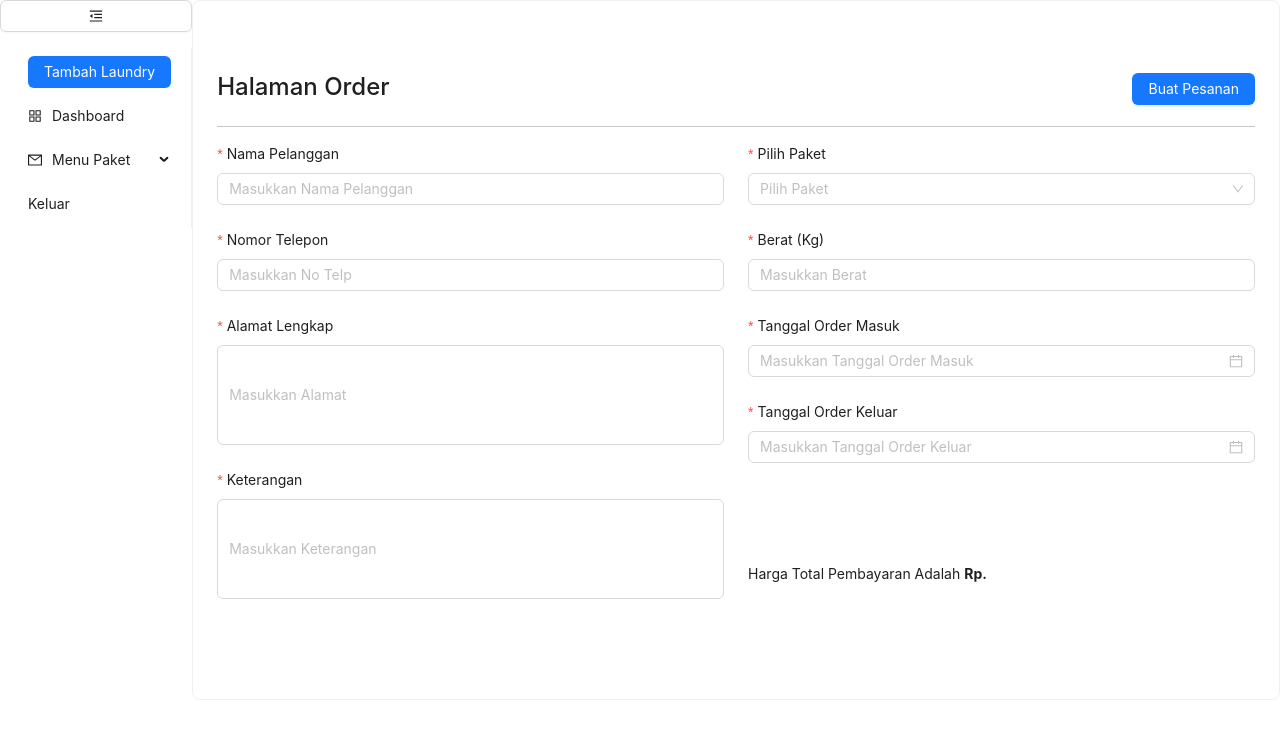
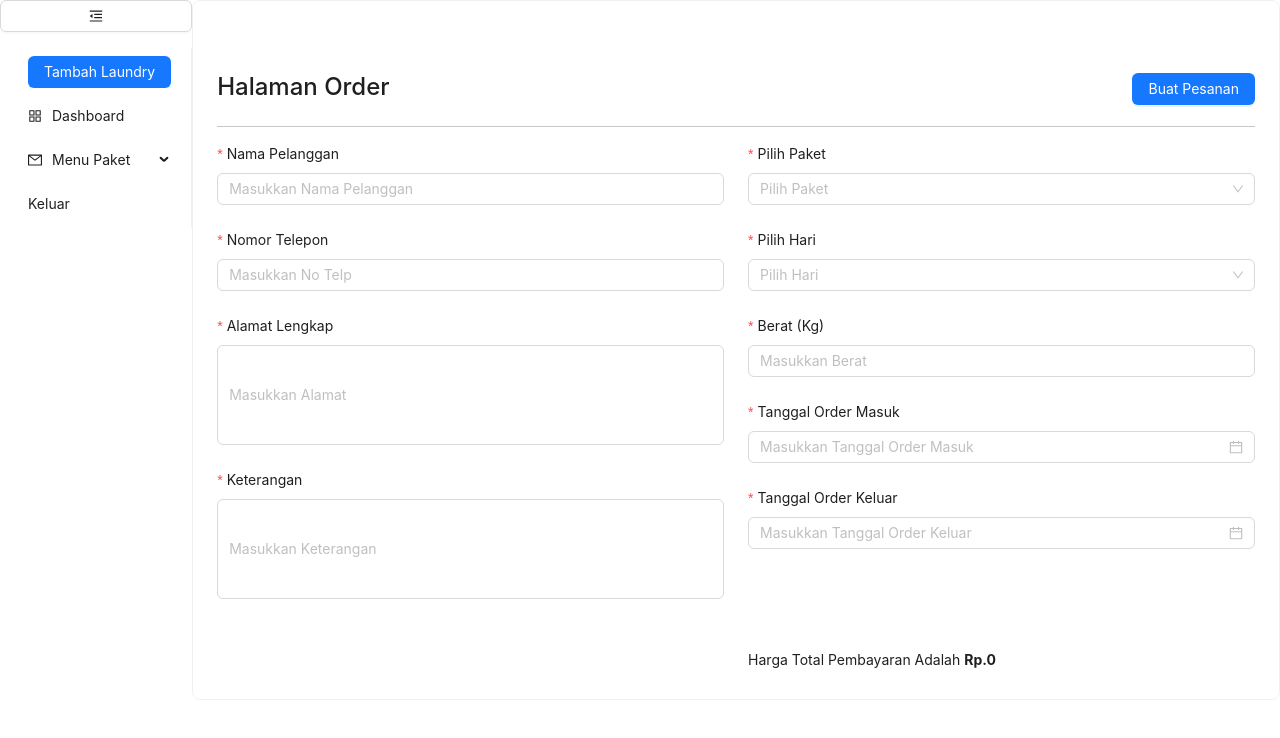
Before and after one commit to mhrdwan/WebPanelLaundry, a React (Create React App) app: page /order in a window 1280 px wide. Shown: the top 738 px of the page. Built offline with nearby package versions, Linux system fonts and the light colour scheme.

Commit message:
form order

```diff
--- a/src/Component/OrderLaundry.js
+++ b/src/Component/OrderLaundry.js
@@ -1,11 +1,11 @@
-import React from 'react'
+import React, { useState } from 'react'
 import PageWrapper from './PageWrapper'
 import { Col, Row } from 'react-bootstrap'
-import { Button, Input, Form, Select, DatePicker , Alert } from 'antd'
+import { Button, Input, Form, Select, DatePicker, Alert } from 'antd'
 
 function OrderLaundry() {
     const [form] = Form.useForm();
-
+    const [totalHarga, setTotalHarga] = useState(0);
     const onFinish = (values) => {
         console.log('Success:', values);
         <Alert message="Order Dibuat" type="success" showIcon />
@@ -21,11 +21,21 @@ function OrderLaundry() {
             .validateFields()
             .then(values => {
                 console.log('Received values of form: ', values);
+                TotalHarga()
             })
             .catch(info => {
                 console.log('Failed:', info);
+                TotalHarga()
             });
     };
+
+    const TotalHarga = ()=>{
+        const hari = form.getFieldValue("hari");
+        const paket = form.getFieldValue("paket");
+        const berat = form.getFieldValue("berat");
+
+        setTotalHarga(hari * paket * berat);
+    }
 
     return (
         <div>
@@ -119,8 +129,37 @@ function OrderLaundry() {
                                     ]}
                                 >
                                     <Select
+                                    showSearch
+                                    optionFilterProp='children'
                                         placeholder="Pilih Paket"
-                                    />
+                                    >
+                                        <Select.Option value={6000}>Self Service Cuci Kering Lipat (minimal 5 kg) Rp6.000</Select.Option>
+                                        <Select.Option value={7000}>Cuci Kering Lipat (minimal 5 kg) Rp7.000</Select.Option>
+                                        <Select.Option value={8000}>Setrika (minimal 5 kg) Rp8.000</Select.Option>
+                                        <Select.Option value={8000}>Cuci Kering Lipat (minimal 3 kg) Rp8.000</Select.Option>
+                                        <Select.Option value={10000}>Cuci Kering Setrika (minimal 5 kg) Rp10.000</Select.Option>
+                                    </Select>
+                                </Form.Item>
+                                <Form.Item
+                                    label="Pilih Hari"
+                                    name="hari"
+                                    rules={[
+                                        {
+                                            required: true,
+                                            message: 'Masukkan Berat!',
+                                        },
+                                    ]}
+                                >
+                                    <Select
+                                    showSearch
+                                    optionFilterProp='children'
+                                        placeholder="Pilih Hari"
+                                    >
+                                        <Select.Option value={1}>1 Hari</Select.Option>
+                                        <Select.Option value={2}>2 Hari</Select.Option>
+                                        <Select.Option value={3}>3 Hari</Select.Option>
+
+                                    </Select>
                                 </Form.Item>
                                 <Form.Item
                                     label="Berat (Kg)"
@@ -167,11 +206,12 @@ function OrderLaundry() {
                                     />
                                 </Form.Item>
                                 <Form.Item
-                                style={{marginTop:100}}
+                                    style={{ marginTop: 100 }}
                                     name="total"
 
                                 >
-                                    <p>Harga Total Pembayaran Adalah <span><b>Rp.</b></span></p>
+                                  <p>Harga Total Pembayaran Adalah <span><b>Rp.{new Intl.NumberFormat('id-ID').format(totalHarga)}</b></span></p>
+
                                 </Form.Item>
 
                             </Col>
--- a/src/Page/Paket.js
+++ b/src/Page/Paket.js
@@ -1,6 +1,4 @@
-import { Card } from 'antd'
 import React from 'react'
-import { Row, Col } from 'react-bootstrap'
 import PageWrapper from '../Component/PageWrapper'
 
 function Paket() {
```
